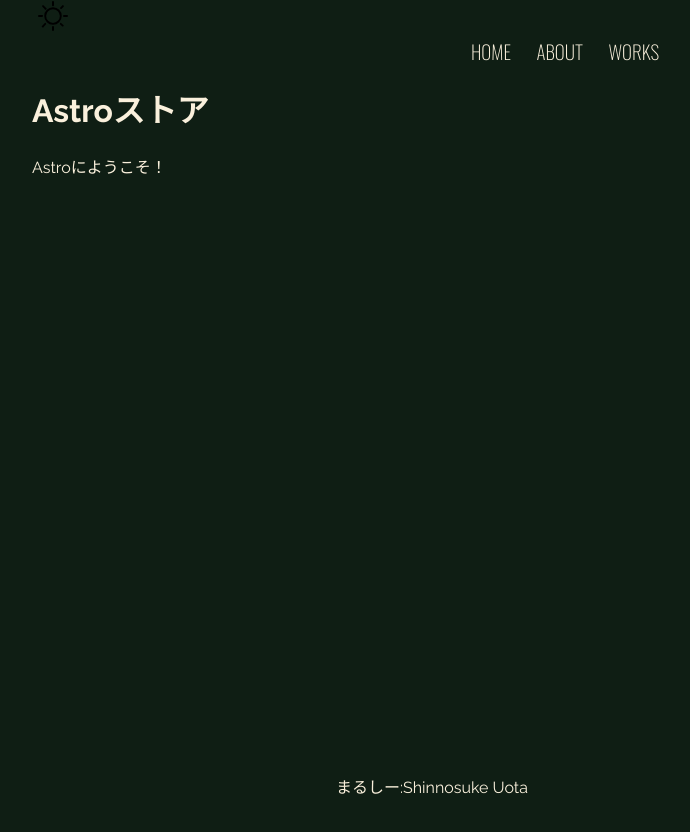
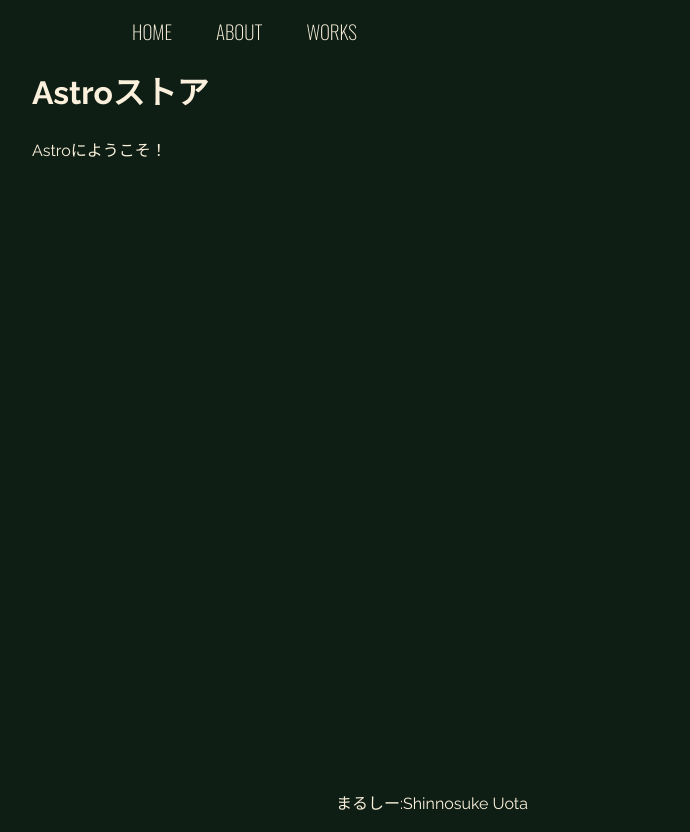
Before and after one commit to aqizakana/superior-shepherd, an Astro site: page / in a window 1280 px wide. Shown: the whole page, without its empty margins (288-978 px from the left). Built offline with nearby package versions, Linux system fonts and the light colour scheme; Astro itself is replaced by a stand-in of ours.

Commit message:
hamburge修正

```diff
--- a/src/components/Footer/Footer.astro
+++ b/src/components/Footer/Footer.astro
@@ -19,9 +19,9 @@
         justify-content: center;
         gap: 1rem;
         position: absolute;
+        margin: 0%;
         bottom: 0rem;
         width: 100vh;
-        margin: 0%;
     }
 </style>
 
--- a/src/components/Header/Header.astro
+++ b/src/components/Header/Header.astro
@@ -7,7 +7,8 @@
 <header>
     <nav>
         <Hamburger />
-        <ThemeIcon />
+        <!--         <ThemeIcon />
+ -->
         <Navigation />
     </nav>
 </header>
--- a/src/components/Header/Hello.astro
+++ b/src/components/Header/Hello.astro
@@ -7,7 +7,6 @@
 </div>
 <style>
     div {
-        width: 100vh;
         display: flex;
         justify-content: center;
     }
--- a/src/layouts/Layout.astro
+++ b/src/layouts/Layout.astro
@@ -14,9 +14,9 @@
 		<Header />
 		<!-- <h1>{pageTitle}</h1> -->
 		<slot />
-		<Footer transition:animate="slide" />
 		<script>
 			import "../scripts/menu.js";
 		</script>
+		<Footer transition:animate="slide" />
 	</body>
 </html>
--- a/src/styles/global.css
+++ b/src/styles/global.css
@@ -50,9 +50,7 @@
 
 }
 
-.expanded {
-    display: unset;
-}
+
 
 /* ナビゲーションのスタイル */
 .hamburger {
@@ -69,11 +67,17 @@
 }
 
 .nav-links {
+    width: 100%;
+    top: 5rem;
+    background-color: #ff9776;
     display: none;
+    margin: 1rem auto;
+    transition: 0.5s ease-in-out;
 }
 
 .nav-links a {
-    padding: 2%;
+    display: block;
+    padding: 2rem 0;
     text-align: center;
     text-decoration: none;
     font-size: 1.2rem;
@@ -87,17 +91,23 @@
     transition: 0.2s ease-in-out;
 }
 
+.expanded {
+    display: unset;
+}
 
 @media screen and (min-width: 636px) {
     .nav-links {
-        display: flex;
-        justify-content: flex-end;
-        align-items: center;
-        padding: 0;
-        list-style: none;
-        margin: 0;
+        margin-left: 5em;
+        display: block;
+        position: static;
+        width: auto;
+        background: none;
     }
 
+    .nav-links a {
+        display: inline-block;
+        padding: 15px 20px;
+    }
 
     .hamburger {
         display: none;
```
Also changed, not shown: src/pages/index.astro (+23 -1 lines).
